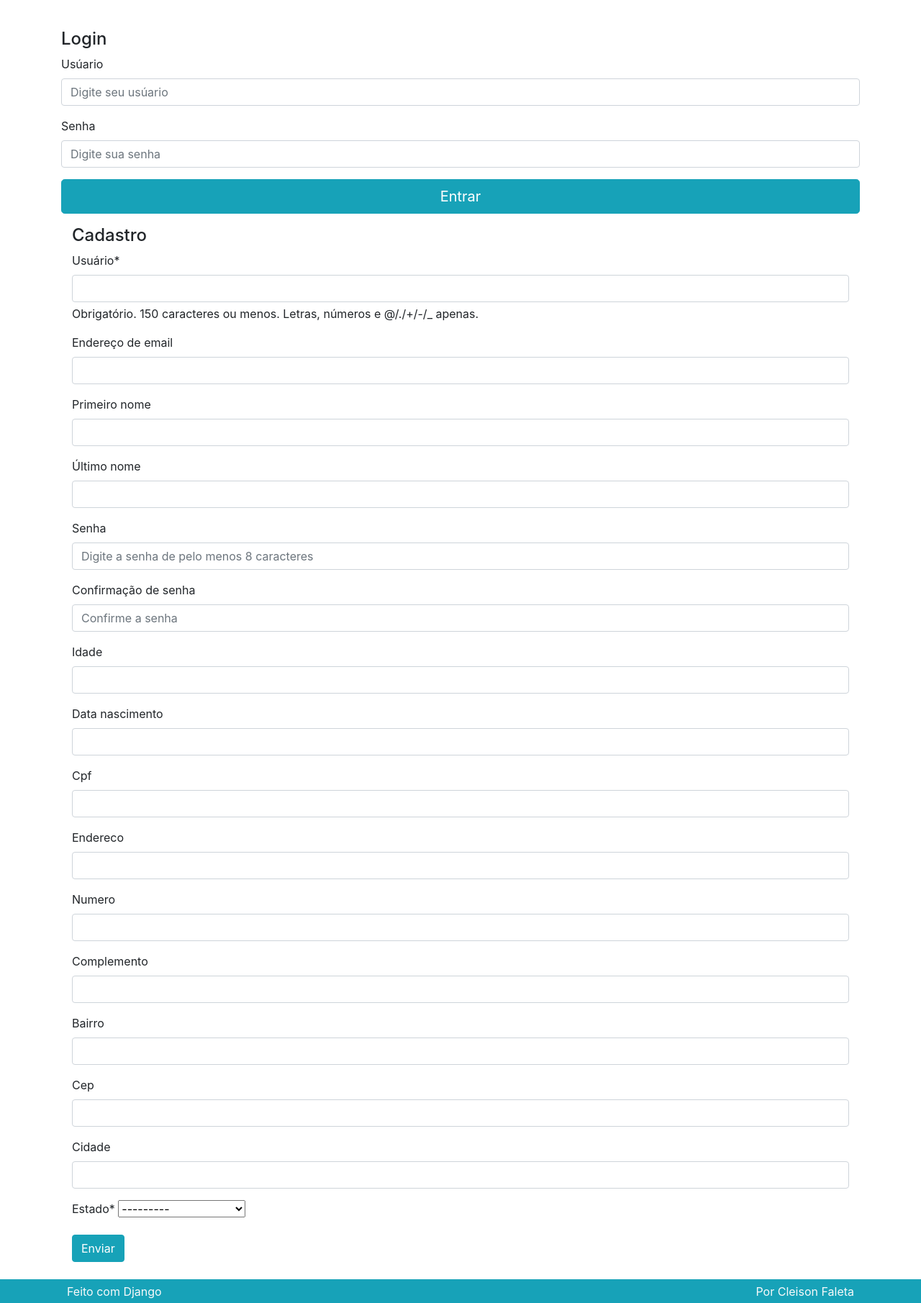
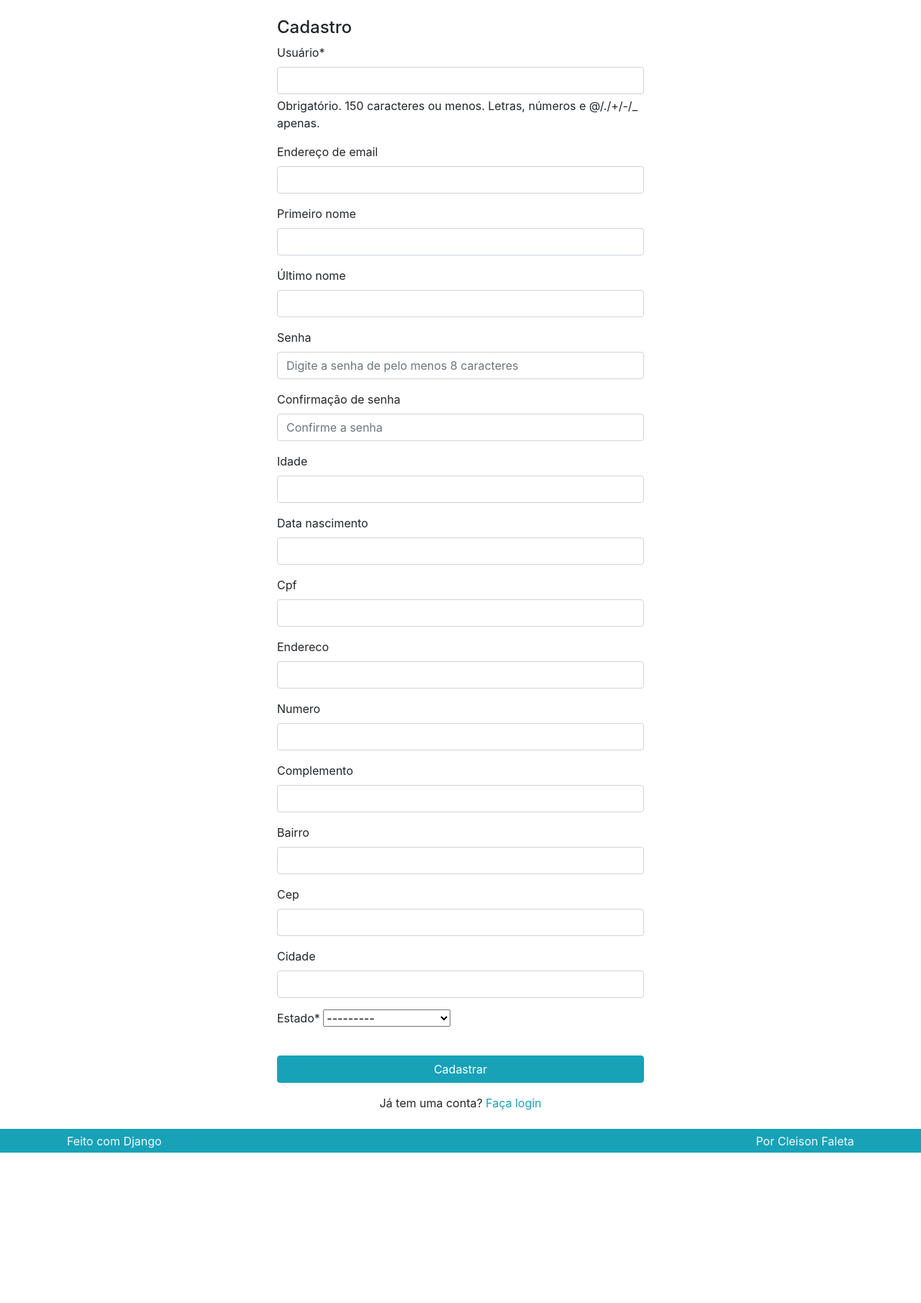
Before and after one commit to CleisonF/loja-ecommerce, a Django app: page /perfil/ in a window 1280 px wide. Shown: the part 56-1867 px from the top of the page at 72% size. After the commit the page ends 1658 px from the top, so only its background shows below. Run offline with Django 5.2, Linux system fonts and the light colour scheme; some libraries are stand-ins or nearby versions.

Commit message:
'Atualizações'

```diff
--- a/perfil/templates/perfil/criar.html
+++ b/perfil/templates/perfil/criar.html
@@ -1,44 +1,30 @@
 {% extends "base.html" %}
+
 {% load crispy_forms_tags %}
 
 {% block conteudo %}
 
-
-<div class="row">
-
-    {% if not request.user.is_authenticated %}
-    <div class="col-lg mt-3">
-        <h4>Login</h4>
-        <form method="post" action="{% url 'perfil:criar' %}">
-            {% csrf_token %}
-            <div class="form-group">
-                <label for="InputUsuario1">Usúario</label>
-                <input type="text" name="username" class="form-control" id="InputUsuario1" aria-describedby="usernameHelp"
-                 placeholder="Digite seu usúario">
-            </div>
-            <div class="form-group">
-                <label for="password">Senha</label>
-                <input type="password" class="form-control" id="password" placeholder="Digite sua senha">
-            </div>
-            <button type="submit" class="btn btn-primary btn-block btn-lg">Entrar</button>
-        </form>
-    {% endif %}
-    <div class="col-lg mt-3">
-
+<div class="col-lg mt-3">
+    <div class="col-lg-6 offset-lg-3">
         <h4>Cadastro</h4>
 
-        <form method="post" action="">
+        <form method="post">
             {% csrf_token %}
+
             {{ user_form|crispy }}
             {{ perfil_form|crispy }}
             <div class="row">
                 <div class="col">
-                    <button type="submit" class="btn btn-primary">
-                        Enviar
+                    <button type="submit" class="btn btn-primary btn-block mt-3">
+                        Cadastrar
                     </button>
                 </div>
             </div>
         </form>
+        <p class="mt-3 text-center">
+            Já tem uma conta?
+            <a href="{% url 'perfil:login' %}">Faça login</a>
+        </p>
     </div>
 </div>
 
--- a/perfil/urls.py
+++ b/perfil/urls.py
@@ -7,9 +7,10 @@ app_name = 'perfil'
 
 
 urlpatterns = [
-    path('', views.BasePerfil.as_view(), name="criar"),
+    path('', views.Criar.as_view(), name="criar"),
 
-    path('atualizar/', views.Atualizar.as_view(), name="atualizar"),
+
     path('login/', views.Login.as_view(), name="login"),
     path('logout/', views.Logout.as_view(), name="logout"),
+    path('atualizar/', views.Atualizar.as_view(), name="atualizar"),
 ]
--- a/perfil/views.py
+++ b/perfil/views.py
@@ -1,12 +1,12 @@
-from pyexpat.errors import messages
-from shutil import copy
+from django.contrib import messages
 
-from django.http import HttpResponse
+from django.utils.http import url_has_allowed_host_and_scheme
+
 from django.shortcuts import redirect, render
-from django.views.generic import ListView
+
 from django.views import View
 from django.contrib.auth import authenticate, login, update_session_auth_hash, logout
-
+from copy import deepcopy
 from . import forms
 
 
@@ -18,25 +18,16 @@ class BasePerfil(View):
 
         perfil_instance = getattr(self.request.user, 'perfil', None)
 
-        if self.request.user.is_authenticated and perfil_instance:
-            self.user_form = forms.UserForm(
-                    data=self.request.POST or None,
-                    usuario=self.request.user,
-                    instance=self.request.user,
-                    )
-            self.perfil_form = forms.PerfilForm(
-                    data=self.request.POST or None,
-                    instance=perfil_instance
-                    )
+        self.user_form = forms.UserForm(
+            data=self.request.POST or None,
+            usuario=self.request.user if self.request.user.is_authenticated else None,
+            instance=self.request.user if self.request.user.is_authenticated else None,
+            )
 
-        else:
-            self.user_form = forms.UserForm(
-                    data=self.request.POST or None
-                    )
-            self.perfil_form = forms.PerfilForm(
-                    data=self.request.POST or None
-                    )
-
+        self.perfil_form = forms.PerfilForm(
+            data=self.request.POST or None,
+            instance=perfil_instance
+        )
 
         self.contexto = {
             'user_form': self.user_form,
@@ -115,6 +106,11 @@ class Atualizar(BasePerfil):
         return render(self.request, self.template_name, self.contexto)
 
 class Login(View):
+    template_name = 'perfil/login.html'
+
+    def get(self, *args, **kwargs):
+        return render(self.request, self.template_name)
+
     def post(self, *args, **kwargs):
         if self.request.user.is_authenticated:
             return redirect('produto:lista')
@@ -122,14 +118,15 @@ class Login(View):
         username = self.request.POST.get('username')
         password = self.request.POST.get('password')
 
+
         if not username or not password:
             messages.error(self.request, 'Preencha todos os campos para efetuar o login.')
-            return redirect('perfil:criar')
+            return redirect('perfil:login')
 
         usuario = authenticate(self.request, username=username, password=password)
 
         if usuario:
-            carrinho = copy.deepcopy(self.request.session.get('carrinho', {}))
+            carrinho = deepcopy(self.request.session.get('carrinho', {}))
 
             login(self.request, usuario)
 
@@ -137,16 +134,18 @@ class Login(View):
             self.request.session.save()
 
             next_url = self.request.GET.get('next')
-            return redirect(next_url if next_url else 'produto:carrinho')
+            if url_has_allowed_host_and_scheme(next_url, allowed_hosts={self.request.get_host()}):
+                return redirect(next_url)
+            return redirect('perfil:login')
 
         messages.error(self.request, 'Usuário ou senha inválidos.')
-        return redirect('perfil:criar')
+        return redirect('perfil:login')
 
 class Logout(View):
     def get(self, *args, **kwargs):
 
-        if carrinho:
-            carrinho = copy.deepcopy(self.request.session.get('carrinho', {}))
+        carrinho = deepcopy(self.request.session.get('carrinho', {}))
+
         logout(self.request)
 
         self.request.session['carrinho'] = carrinho
--- a/templates/parciais/_nav.html
+++ b/templates/parciais/_nav.html
@@ -31,7 +31,7 @@
                 {% else %}
 
                 <li class="nav-item">
-                    <a class="nav-link" href="{% url 'perfil:criar' %}">Entrar</a>
+                    <a class="nav-link" href="{% url 'perfil:login' %}">Entrar</a>
                 </li>
                 <li class="nav-item">
                     <a class="nav-link" href="{% url 'perfil:criar' %}">Criar conta</a>
```
Also changed, not shown: perfil/templates/perfil/login.html (added, +27 -0 lines), db.sqlite3.
